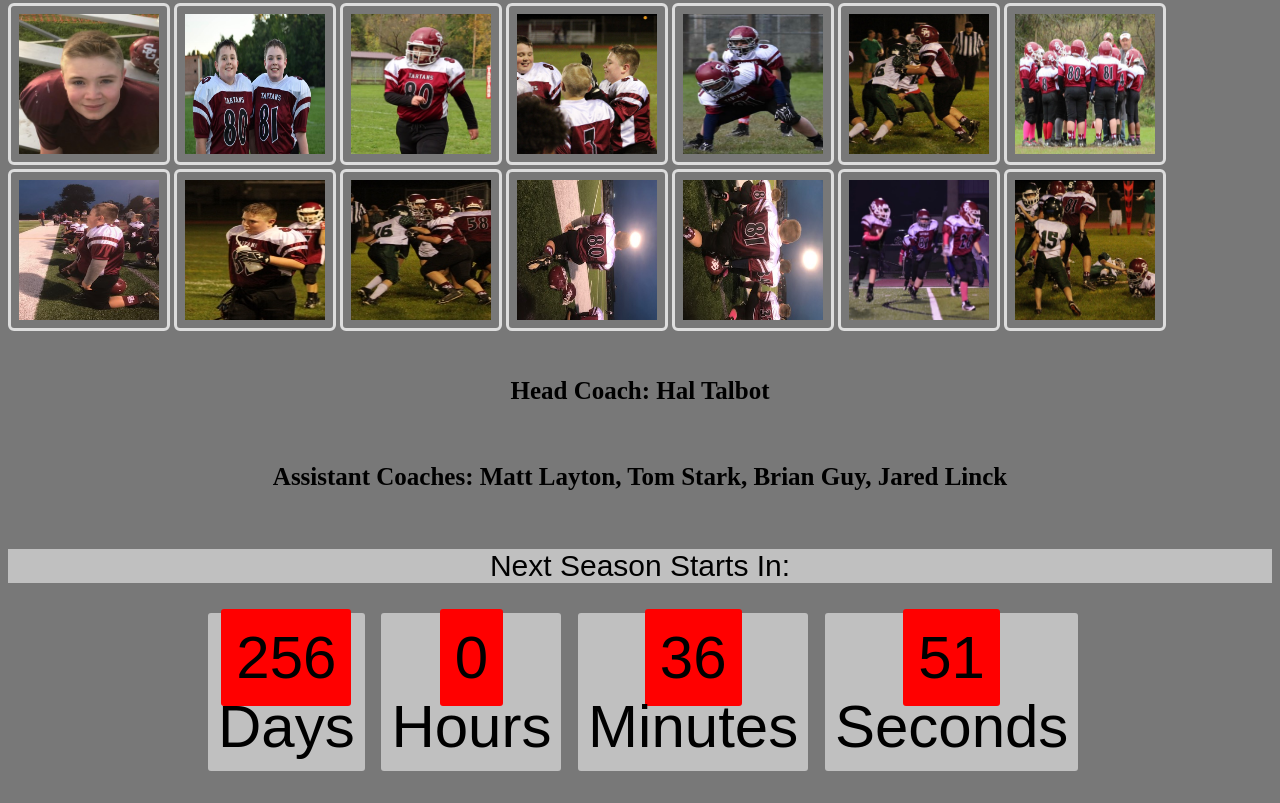
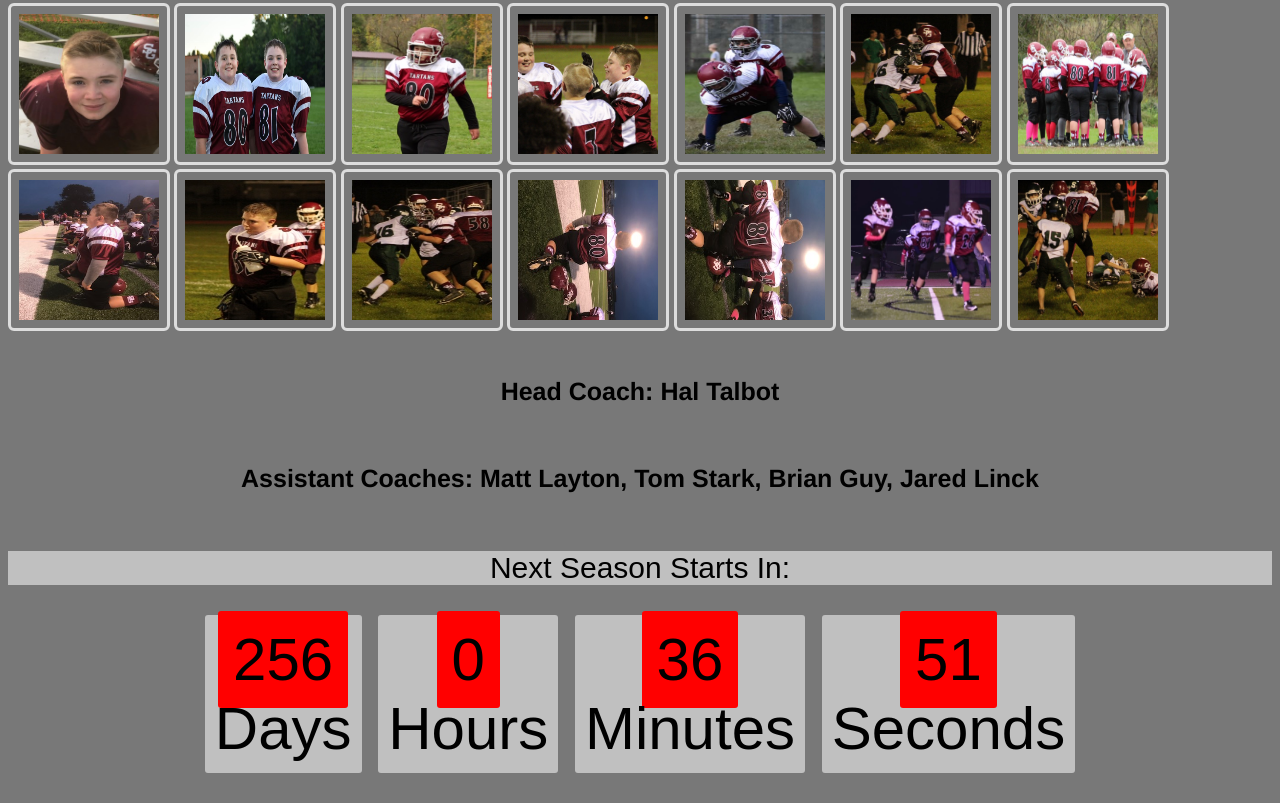
Before and after one commit to JaredLinck23/JaredLinck23.github.io, a plain HTML site: page football/index.html in a window 1280 px wide. Shown: the part 902-1705 px from the top of the page. Drawn offline with Linux system fonts and the light colour scheme; files whose address does not match are found by name.

Commit message:
style changes

```diff
--- a/football/styles/index.css
+++ b/football/styles/index.css
@@ -1,5 +1,6 @@
 body {
     background-color: rgb(120,120,120);
+    font-family: helvetica;
 }
 h1,h2,h3{
     color: black;
@@ -64,11 +65,9 @@ p {
 #clockdiv {
    font-family: sans-serif;
    color: black;
-   display: inline-block;
    font-weight: 100;
    text-align: center;
    font-size: 60px;
-   margin-left: 200px;
 }
 #clockdiv > div{
    padding: 10px;
```
